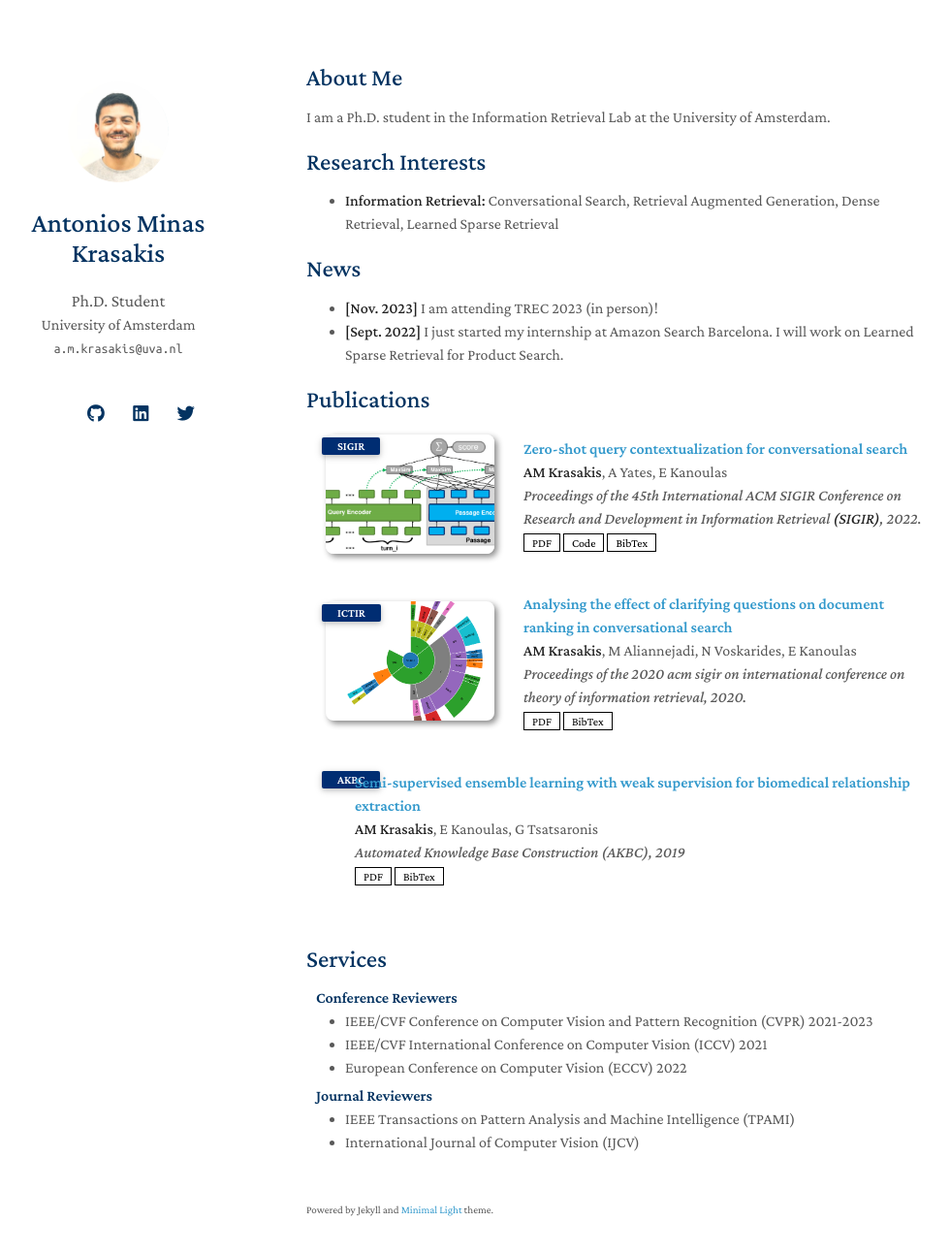
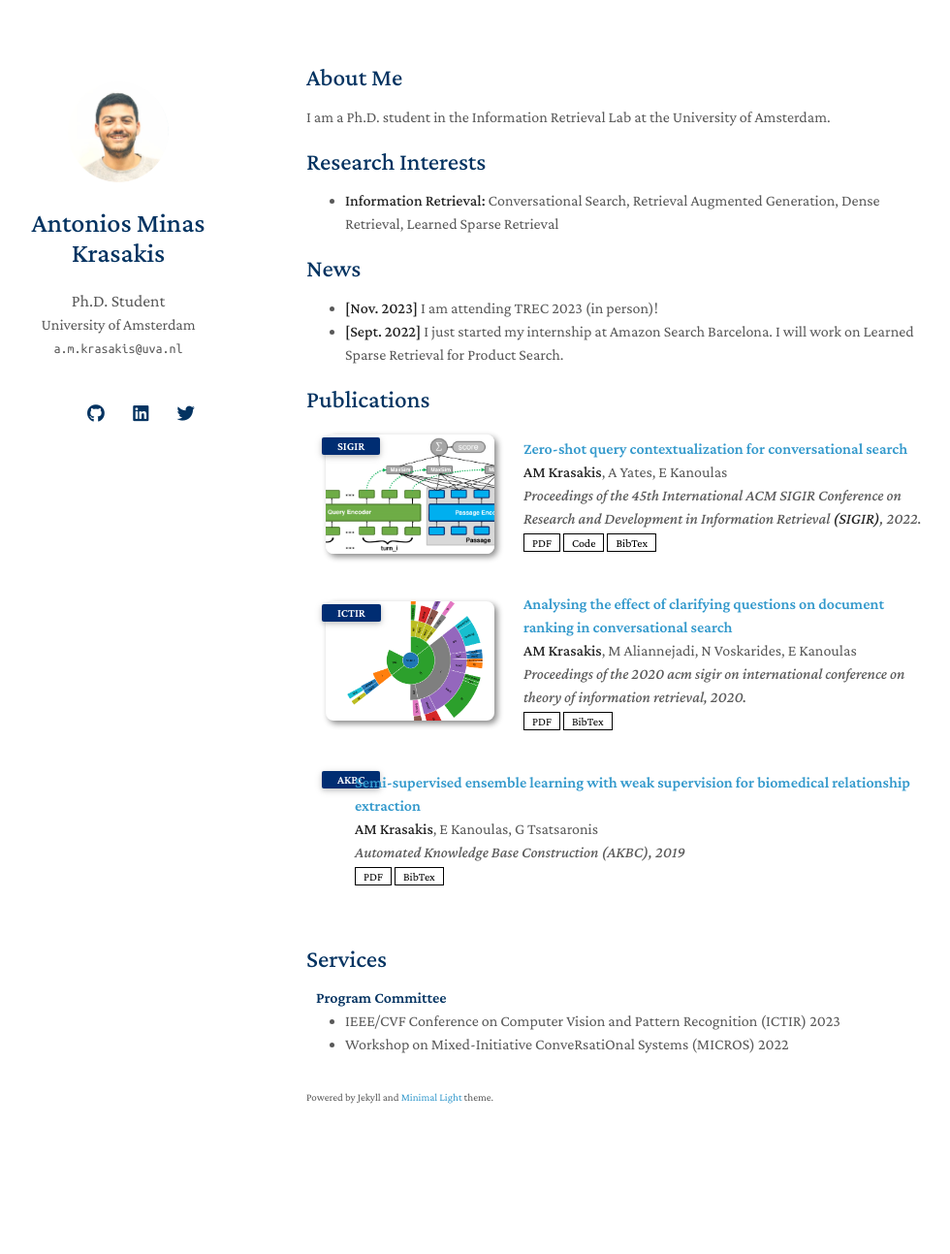
Before and after one commit to littlewine/littlewine.github.io, a Jekyll site: the page built from index.md, in a window 1280 px wide and 1328 px high. Shown: the top 1293 px of the window at 97% size, without its empty margins (154-1134 px from the left). Built offline with Jekyll 4.4.1, drawn with Linux system fonts in a browser that asks for light colours; nearby versions of some CDN libraries; a style sheet for code colours, icons or effects is not loaded; our own code applies the rules of GitHub Pages for plain Markdown files.

Commit message:
Update services.md

```diff
--- a/_includes/services.md
+++ b/_includes/services.md
@@ -1,16 +1,17 @@
 ## Services
 
-<h4 style="margin:0 10px 0;">Conference Reviewers</h4>
+<h4 style="margin:0 10px 0;">Program Committee</h4>
 
 <ul style="margin:0 0 5px;">
-  <li><a href="http://cvpr2023.thecvf.com/"><autocolor>IEEE/CVF Conference on Computer Vision and Pattern Recognition (CVPR) 2021-2023</autocolor></a></li>
-  <li><a href="http://iccv2021.thecvf.com/"><autocolor>IEEE/CVF International Conference on Computer Vision (ICCV) 2021</autocolor></a></li>
-  <li><a href="https://eccv2022.ecva.net/"><autocolor>European Conference on Computer Vision (ECCV) 2022</autocolor></a></li>
+  <li><a href="https://sigir.org/ictir2023/"><autocolor>IEEE/CVF Conference on Computer Vision and Pattern Recognition (ICTIR) 2023</autocolor></a></li>
+  <li><a href="https://micros-workshop.github.io/"><autocolor>Workshop on Mixed-Initiative ConveRsatiOnal Systems (MICROS) 2022</autocolor></a></li>
 </ul>
 
-<h4 style="margin:0 10px 0;">Journal Reviewers</h4>
+{% comment %}
+<h4 style="margin:0 10px 0;">Teaching</h4>
 
 <ul style="margin:0 0 20px;">
-  <li><a href="https://www.computer.org/csdl/journal/tp"><autocolor>IEEE Transactions on Pattern Analysis and Machine Intelligence (TPAMI)</autocolor></a></li>
+  <li><a href="https://www.computer.org/csdl/journal/tp"><autocolor>Information Retrieval II (TPAMI)</autocolor></a></li>
   <li><a href="https://www.springer.com/journal/11263"><autocolor>International Journal of Computer Vision (IJCV)</autocolor></a></li>
 </ul>
+{% endcomment %}
```
